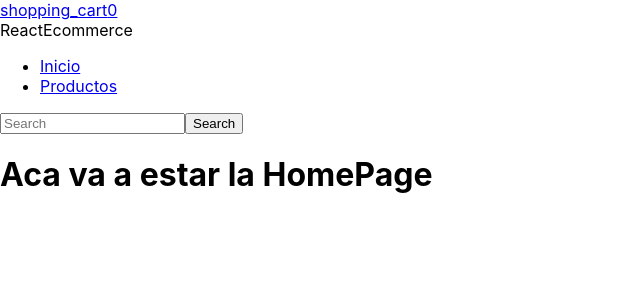
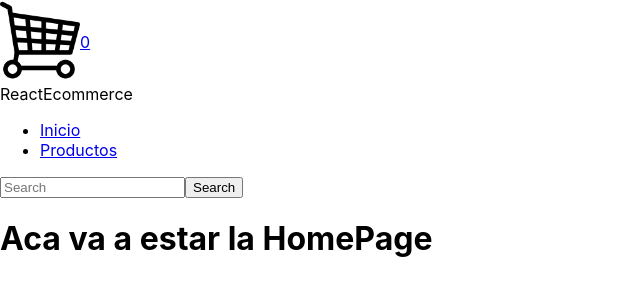
Before and after one commit to DanteAlioto/Desafio-CartContext-REACT, a React (Create React App) app: page / in a window 1280 px wide. Shown: the top 300 px of the page, without its empty margins (0-640 px from the left). Built offline with nearby package versions, Linux system fonts and the light colour scheme; the HTML template or start-up script is replaced by a standard one.

Commit message:
CartIcon

```diff
--- a/src/components/CartWidget.jsx
+++ b/src/components/CartWidget.jsx
@@ -7,11 +7,13 @@ import { CartContext } from '../context/cartContext';
 const CartWidget = () => {
     const { totalUnidades } = useContext(CartContext);
     const unidades = totalUnidades();
+    let icon = <img  src={process.env.PUBLIC_URL + "/cartIcon.png"} width="80" alt= "logo" />
 
     return (
         <Link to="/cart">
             <div style={{ display: 'flex', alignItems: 'center' }}>
-                <span className="material-icons">shopping_cart</span>
+
+                <span className="material-icons">{icon}</span>
                 <span>{unidades}</span>
             </div>
         </Link>
```
Also changed, not shown: public/cartIcon.png (added).
